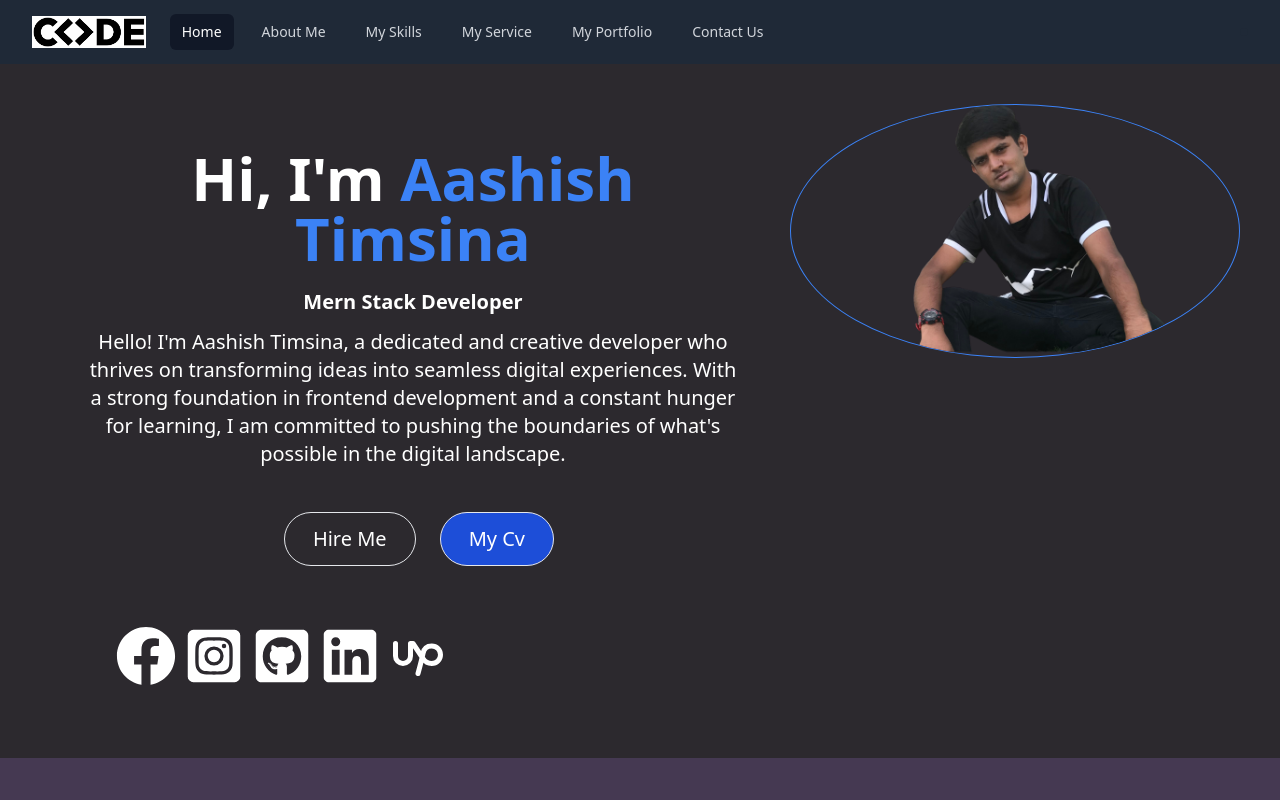
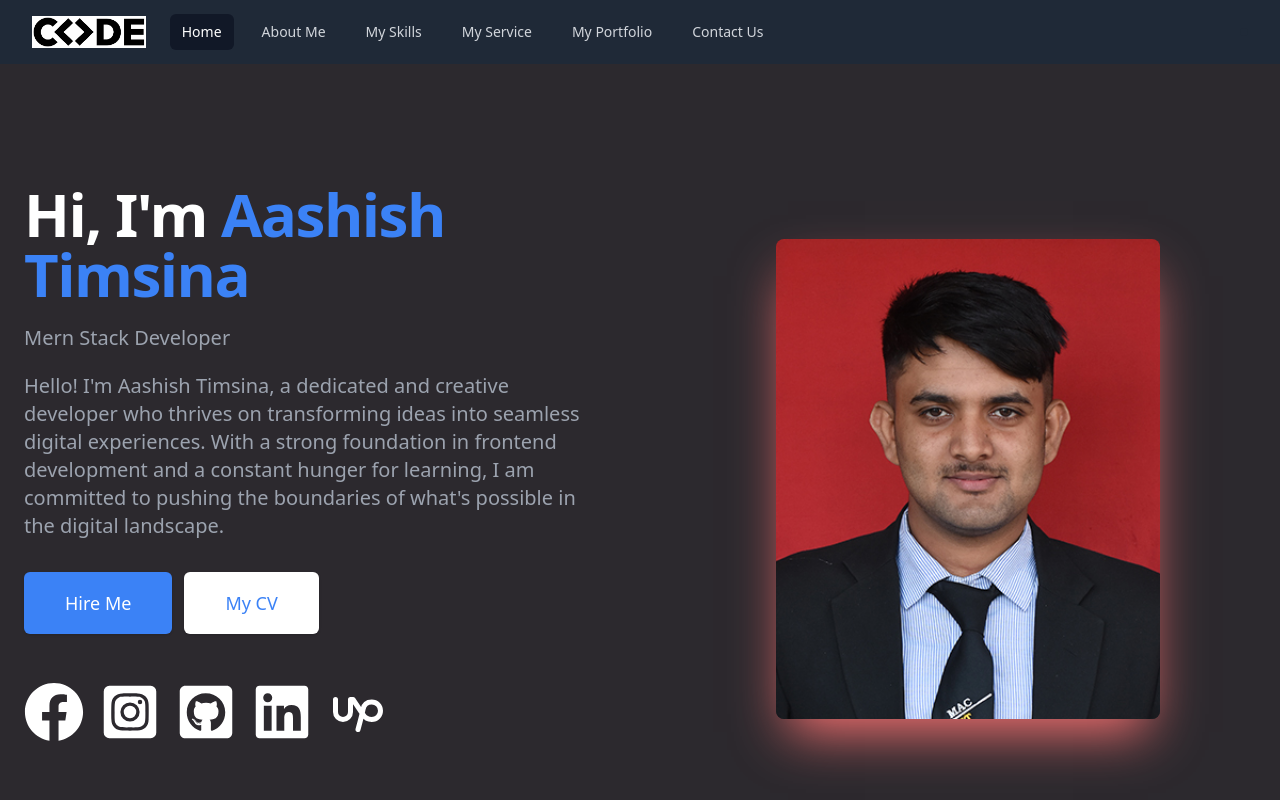
Before and after one commit to aashish0241/portfilio, a React (Create React App) app: page / in a window 1280 px wide. Shown: the top 800 px of the page. Built offline with nearby package versions, Linux system fonts and the light colour scheme.

Commit message:
degined chnaged on jestha

```diff
--- a/src/components/hero.jsx
+++ b/src/components/hero.jsx
@@ -1,5 +1,5 @@
 import React from "react";
-import photo from "../assets/aashishphoto.png";
+import photo from "../assets/aashishcollege.jpg";
 import {
   FaFacebook,
   FaInstagramSquare,
@@ -12,75 +12,78 @@ import { Link } from "react-router-dom";
 
 const Hero = () => {
   function openPDF() {
-    // You can modify this URL to point to your PDF file
     var pdfURL = aashishcv;
 
-    // Try to open the PDF in a new tab/window
     var win = window.open(pdfURL, "_blank");
     if (!win || win.closed || typeof win.closed == "undefined") {
-      // Popup blocked, open the PDF in the current tab/window
       window.location.href = pdfURL;
     }
   }
+
   return (
-    <div className="lg:flex sm:grid  pt-7 bg-[#2c292e] sm:p-6 md:p-8 lg:p-10">
-      {/* Content goes here */}
-      <div className="sm:pl-6 sm:pr-5 sm:ml-3 lg:pr-10 sm:justify-center sm:items-center sm:pt-9 text-center">
-        <h1 className="text-6xl  5xl text-white font-bold sm:p-2">
+    <div className="relative flex flex-col items-center justify-center min-h-screen w-full px-4 mx-auto md:flex-row sm:px-6 p-8 bg-[#2c292e] md:py-20 py-10 overflow-hidden">
+      <div className="flex flex-col items-center justify-center py-5 md:w-1/2 md:pb-20 md:pt-10 md:pr-10">
+        <div className="text-left">
+          <h1 className="text-4xl font-extrabold leading-10 tracking-tight text-white sm:text-5xl sm:leading-none md:text-6xl">
             Hi, I'm <span className="text-blue-500">Aashish Timsina</span>
           </h1>
-        <p className="pt-3 text-lg sm:text-lg lg:text-xl font-bold text-white">
+          <p className="mt-3 text-base text-gray-400 sm:text-lg md:mt-5 md:text-xl">
             Mern Stack Developer
           </p>
-        <p className="pt-3 text-lg sm:text-lg lg:text-xl text-white sm:px-2 ">
+          <p className="mt-3 text-base text-gray-400 sm:text-lg md:mt-5 md:text-xl">
             Hello! I'm Aashish Timsina, a dedicated and creative developer who
-          thrives on transforming ideas into seamless digital experiences. With
-          a strong foundation in frontend development and a constant hunger for
-          learning, I am committed to pushing the boundaries of what's possible
-          in the digital landscape.
+            thrives on transforming ideas into seamless digital experiences.
+            With a strong foundation in frontend development and a constant
+            hunger for learning, I am committed to pushing the boundaries of
+            what's possible in the digital landscape.
           </p>
-        <div className="mt-4 sm:mt-8">
-          <Link to="/contact">
-            <button className="bg-dark dark:bg-dark-2 m-3 border-dark dark:border-dark-2 border rounded-full inline-flex items-center justify-center py-3 px-7 text-center text-base sm:text-lg lg:text-xl font-medium text-white hover:bg-body-color hover:border-body-color disabled:bg-gray-3 disabled:border-gray-3 disabled:text-dark-5">
+          <div className="mt-5 sm:flex md:mt-8">
+            <div className="rounded-md shadow">
+              <Link
+                to="/contact"
+                className="flex items-center justify-center w-full px-8 py-3 text-base font-medium leading-6 text-white transition duration-150 ease-in-out bg-blue-500 border border-transparent rounded-md hover:bg-blue-600 focus:outline-none focus:shadow-outline-blue md:py-4 md:text-lg md:px-10"
+              >
                 Hire Me
-            </button>
               </Link>
+            </div>
+            <div className="mt-3 rounded-md shadow sm:mt-0 sm:ml-3">
               <button
-            onClick={() => {
-              openPDF();
-            }}
-            className="bg-dark ml-3 bg-blue-700 border-dark dark:border-dark-2 border rounded-full inline-flex items-center justify-center py-3 px-7 text-center text-base sm:text-lg lg:text-xl font-medium text-white hover:bg-body-color hover:border-body-color disabled:bg-gray-3 disabled:border-gray-3 disabled:text-dark-5"
+                onClick={openPDF}
+                className="flex items-center justify-center w-full px-8 py-3 text-base font-medium leading-6 text-blue-500 transition duration-150 ease-in-out bg-white border border-transparent rounded-md hover:text-blue-600 focus:outline-none focus:shadow-outline-blue md:py-4 md:text-lg md:px-10"
               >
-            My Cv
+                My CV
               </button>
             </div>
-
-        <div className="flex gap-2 ml-4 sm:mt-8 lg:mt-12 pb-8 sm:ml-10 text-4xl sm:text-5xl lg:text-6xl">
+          </div>
+          <div className="flex gap-4 mt-4 sm:mt-12 lg:mt-12 pb-8 justify-center lg:justify-start text-3xl sm:text-5xl lg:text-6xl">
             <a href="https://www.facebook.com/profile.php?id=100053096056726">
-            <FaFacebook className="bg-blue- text-white rounded-[50%]" />
+              <FaFacebook className="text-white rounded-full hover:text-blue-600" />
             </a>
             <a href="https://www.instagram.com/timsinaaashish6/">
-            <FaInstagramSquare className="bg-purple-6 text-white rounded-[30%]" />
+              <FaInstagramSquare className="text-white rounded-md hover:text-purple-600" />
             </a>
             <a href="https://github.com/aashish0241">
-            <FaGithubSquare className="bg-gray- text-white rounded-[30%]" />
+              <FaGithubSquare className="text-white rounded-md hover:text-gray-600" />
             </a>
             <a href="https://www.linkedin.com/in/aashish-timsina-663ab02a8?utm_source=share&utm_campaign=share_via&utm_content=profile&utm_medium=android_app">
-            <FaLinkedin className="text-white rounded-[30%]" />
+              <FaLinkedin className="text-white rounded-md hover:text-blue-700" />
             </a>
             <a href="https://www.upwork.com/freelancers/~01d263ff08e4a7d498">
-            <TbBrandUpwork className="bg-green- text-white rounded-[50%]" />
+              <TbBrandUpwork className="text-white rounded-full hover:text-green-600" />
             </a>
           </div>
         </div>
-
-      {/* Image */}
-      <div className="sm:mt-8 lg:mt-0">
+      </div>
+      <div className="flex items-center justify-center py-5 md:w-1/2 md:pb-20 md:pt-10 md:pl-10">
+        <div className="relative w-full p-3 rounded md:p-8">
+          <div className="w-full flex justify-center items-center rounded-lg bg-transparent text-black">
             <img
               src={photo}
-          alt="fgjvn"
-          className="border rounded-[50%] border-blue-500"
+              alt="Aashish Timsina"
+              className="w-full h-auto max-w-xs md:max-w-sm rounded-lg shadow-2xl shadow-red-400"
             />
+          </div>
+        </div>
       </div>
     </div>
   );
```
Also changed, not shown: src/assets/aashishcollege.jpg (added). Lines whose indentation alone changed are shown as unchanged.
